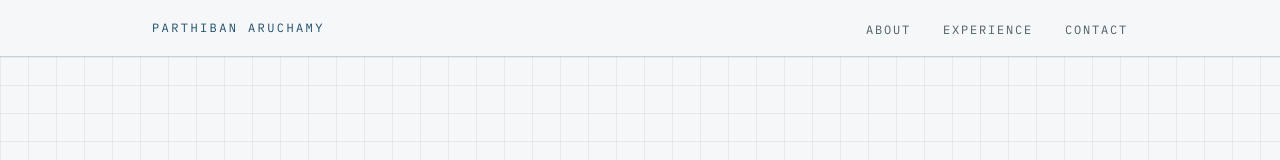
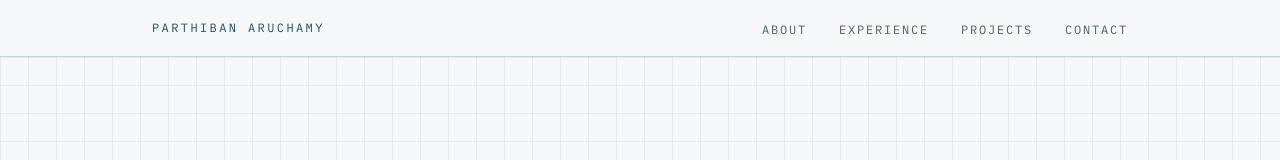
Before and after one commit to Parthiban-Aruchamy/Parthiban-Aruchamy-portfolio, a Next.js app: page / in a window 1280 px wide. Shown: the top 160 px of the page. Built offline with nearby package versions, Linux system fonts and the light colour scheme.

Commit message:
Add 'Projects' link to navigation

```diff
--- a/components/Nav.tsx
+++ b/components/Nav.tsx
@@ -1,6 +1,7 @@
 const links = [
   { href: "#about", label: "About" },
   { href: "#experience", label: "Experience" },
+  { href: "#projects", label: "Projects" },
   { href: "#contact", label: "Contact" },
 ];
 
```
